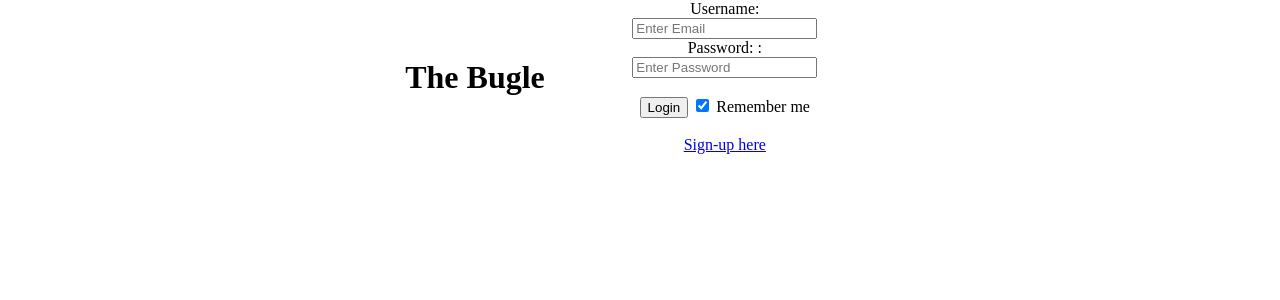
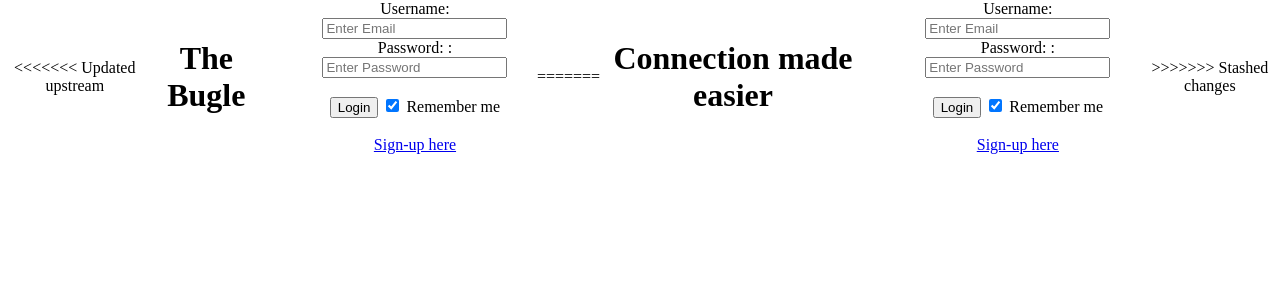
Before and after one commit to Numb11/Secure-Soft, a PHP site: page / in a window 1280 px wide. Shown: the top 300 px of the page. Run offline with PHP 8.4, Linux system fonts and the light colour scheme.

Commit message:
Added stuff

```diff
--- a/index.php
+++ b/index.php
@@ -1,6 +1,7 @@
 <!DOCTYPE html>
 <html>
 
+<<<<<<< Updated upstream
 
 
 <head>
@@ -38,6 +39,42 @@
     <?php
 
     ?>
+=======
+
+
+<head>
+<title> FakeBook </title>
+<link rel = "stylesheet" href="log-in.css">
+<link rel="icon" href="favi.png">
+</head>
+
+<body>
+    <h1 id = "bannerText">Connection made easier </h1>
+    <div class = "logInForm">
+        <form action="verifyUser.php" method = "POST">
+            <label for="username">Username:</label><br>
+            <input type="email" placeholder = "Enter Email" name="username"><br>
+
+            <label for="password">Password: :</label><br>
+            <input type="password" placeholder = "Enter Password"  name="password">
+        </form>
+
+        <br>
+
+        <button type = "submit">Login</button>
+
+        <label>
+                <input type="checkbox" checked="checked" name="remember">
+                Remember me
+        </label>
+
+
+
+        <br></br>
+
+        <label> <a href="signup.html">Sign-up here</a> </label>
+    </div>
+>>>>>>> Stashed changes
 
 </body>
 </html>
```
Also changed, not shown: verifyUser.php (added, +21 -0 lines), favi.png (added), signUp.php (added).
